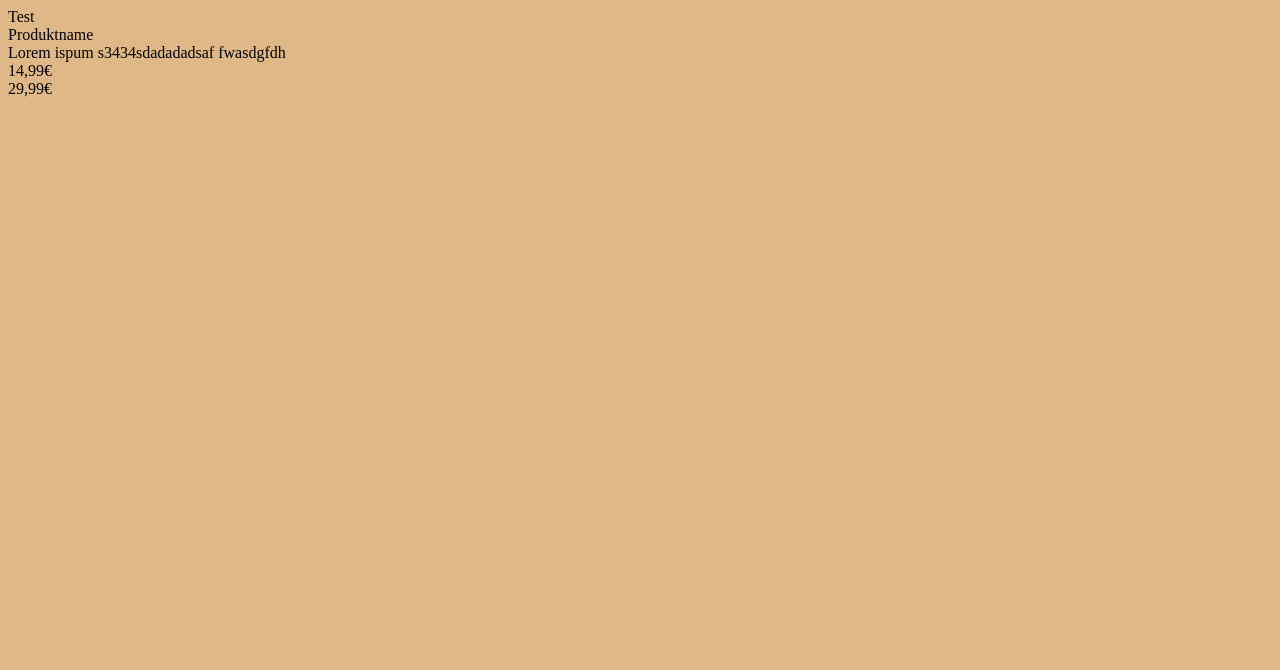
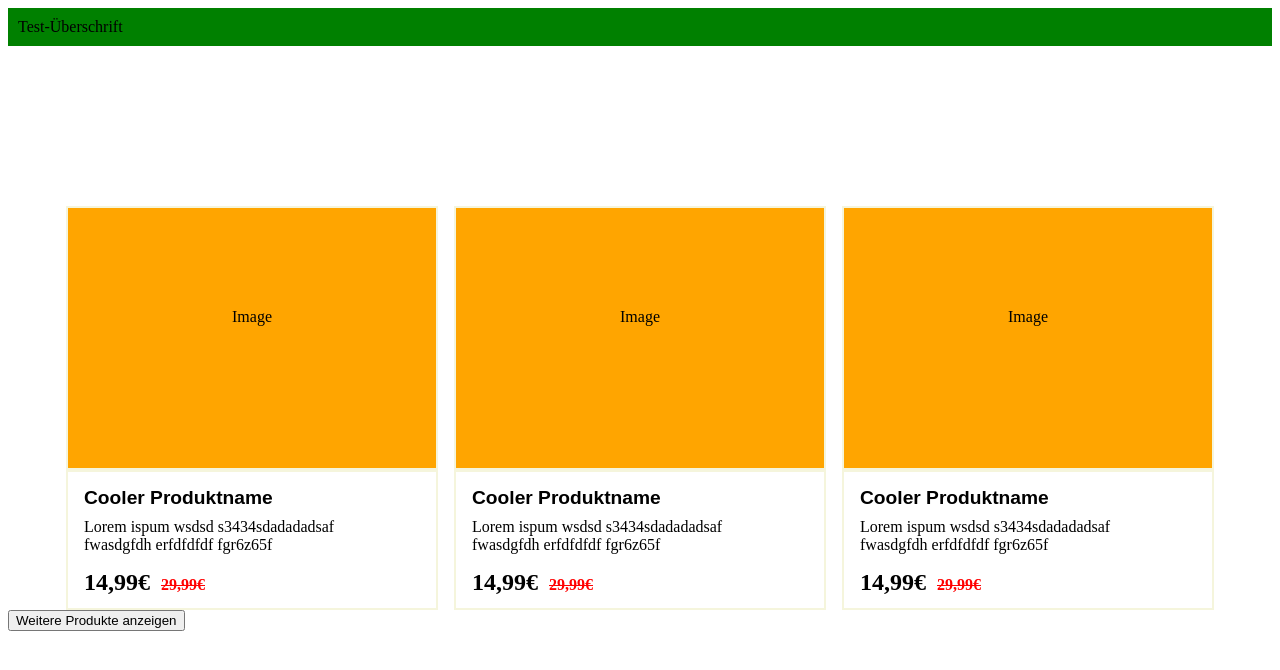
Before and after one commit to SteNuf/Modul-7-BEM-Aufgabe, a website: page index.html in a window 1280 px wide. Drawn offline with Linux system fonts and the light colour scheme.

Commit message:
This commit add the SASS by the product section.

```diff
--- a/index.html
+++ b/index.html
@@ -8,19 +8,63 @@
   </head>
   <body>
     <section class="header">
-      <div class="header-title">Test</div>
+      <div class="header-title">Test-Überschrift</div>
     </section>
 
     <section class="product">
-      <div class="product-image"></div>
-      <div class="product-name">
-        Produktname
-        <div class="product__text">Lorem ispum s3434sdadadadsaf fwasdgfdh</div>
+      <div class="product">
+        <div class="product-image">Image</div>
+        <div class="product-image">Image</div>
+        <div class="product-image">Image</div>
+
+        <!--<div class="product-information-frame">
+        <div class="product__name">Cooler Produktname</div>
+        <div class="product__text">
+          Lorem ispum wsdsd s3434sdadadadsaf<br />
+          fwasdgfdh erfdfdfdf fgr6z65f
+        </div>
         <div class="product__dicount-price">
-          14,99€
-          <div class="product__price">29,99€</div>
+          14,99€ <span class="product__last-price">29,99€</span>
+        </div>
+      </div> -->
+      </div>
+    </section>
+
+    <section class="product-content">
+      <div class="product-information-frame">
+        <div class="product__name">Cooler Produktname</div>
+        <div class="product__text">
+          Lorem ispum wsdsd s3434sdadadadsaf<br />
+          fwasdgfdh erfdfdfdf fgr6z65f
+        </div>
+        <div class="product__dicount-price">
+          14,99€ <span class="product__last-price">29,99€</span>
+        </div>
+      </div>
+      <div class="product-information-frame">
+        <div class="product__name">Cooler Produktname</div>
+        <div class="product__text">
+          Lorem ispum wsdsd s3434sdadadadsaf<br />
+          fwasdgfdh erfdfdfdf fgr6z65f
+        </div>
+        <div class="product__dicount-price">
+          14,99€ <span class="product__last-price">29,99€</span>
+        </div>
+      </div>
+      <div class="product-information-frame">
+        <div class="product__name">Cooler Produktname</div>
+        <div class="product__text">
+          Lorem ispum wsdsd s3434sdadadadsaf<br />
+          fwasdgfdh erfdfdfdf fgr6z65f
+        </div>
+        <div class="product__dicount-price">
+          14,99€ <span class="product__last-price">29,99€</span>
         </div>
       </div>
     </section>
+
+    <footer>
+      <button class="test">Weitere Produkte anzeigen</button>
+    </footer>
   </body>
 </html>
--- a/style.scss
+++ b/style.scss
@@ -1,3 +1,85 @@
-body {
-  background-color: burlywood;
+@mixin font-family($font) {
+  font-family: $font;
 }
+
+@mixin backgroundColor($color) {
+  background-color: $color;
+}
+
+@mixin borderRadius($border: 2px, $border-style: solid, $border-color: beige) {
+  border: $border;
+  border-color: $border-color;
+  border-style: $border-style;
+}
+
+@mixin widthHeight($width: 23rem, $height: 10rem) {
+  width: $width;
+  height: $height;
+}
+
+@mixin fontSize($size) {
+  font-size: $size;
+}
+
+@mixin frame($top, $bottom) {
+  padding-top: $top;
+  padding-bottom: $bottom;
+}
+
+.header-title {
+  background-color: green;
+  padding: 10px 10px 10px 10px;
+}
+
+.product {
+  display: flex;
+  justify-content: center;
+  gap: 1rem;
+  margin-top: 5rem;
+}
+
+.product-image {
+  @include backgroundColor(orange);
+  @include borderRadius();
+  @include widthHeight();
+  @include font-family(Times New);
+  @include frame(100px, 0);
+  text-align: center;
+}
+
+.product-content {
+  display: flex;
+  justify-content: center;
+  gap: 1rem;
+}
+
+.product-information-frame {
+  @include backgroundColor(white);
+  @include borderRadius();
+  @include widthHeight(22rem, 8.5rem);
+  padding-left: 1rem;
+}
+
+.product__name {
+  @include frame(15px, 4px);
+  @include fontSize(1.2rem);
+  font-weight: bold;
+  @include font-family(Arial);
+}
+
+.product__text {
+  @include frame(5px, 15px);
+  @include font-family(Times New);
+}
+
+.product__dicount-price {
+  font-weight: bold;
+  @include fontSize(1.5rem);
+}
+
+.product__last-price {
+  text-decoration: line-through;
+  color: red;
+  margin: 0 5px;
+  @include fontSize(1rem);
+}
```
Also changed, not shown: output/output.css, 1 other file.
